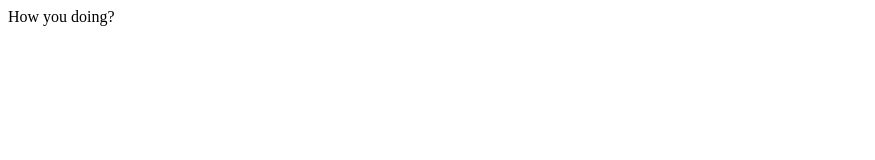
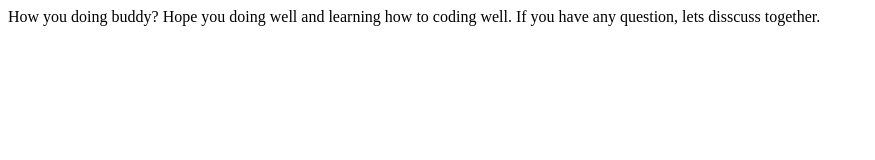
Before and after one commit to cmsrimsson/git-exercise, a plain HTML site: page index.html in a window 1280 px wide. Shown: the whole page, without its empty margins (0-875 px from the left). Drawn offline with Linux system fonts and the light colour scheme.

Commit message:
added some contains

```diff
--- a/index.html
+++ b/index.html
@@ -4,7 +4,8 @@
 <title> Hello Gopal
 </title>
     </head>
-    <body>How you doing?
-
+    <body>How you doing buddy?
+        Hope you doing well and learning how to coding well.
+        If you have any question, lets disscuss together.
     </body>
 </html>
```
